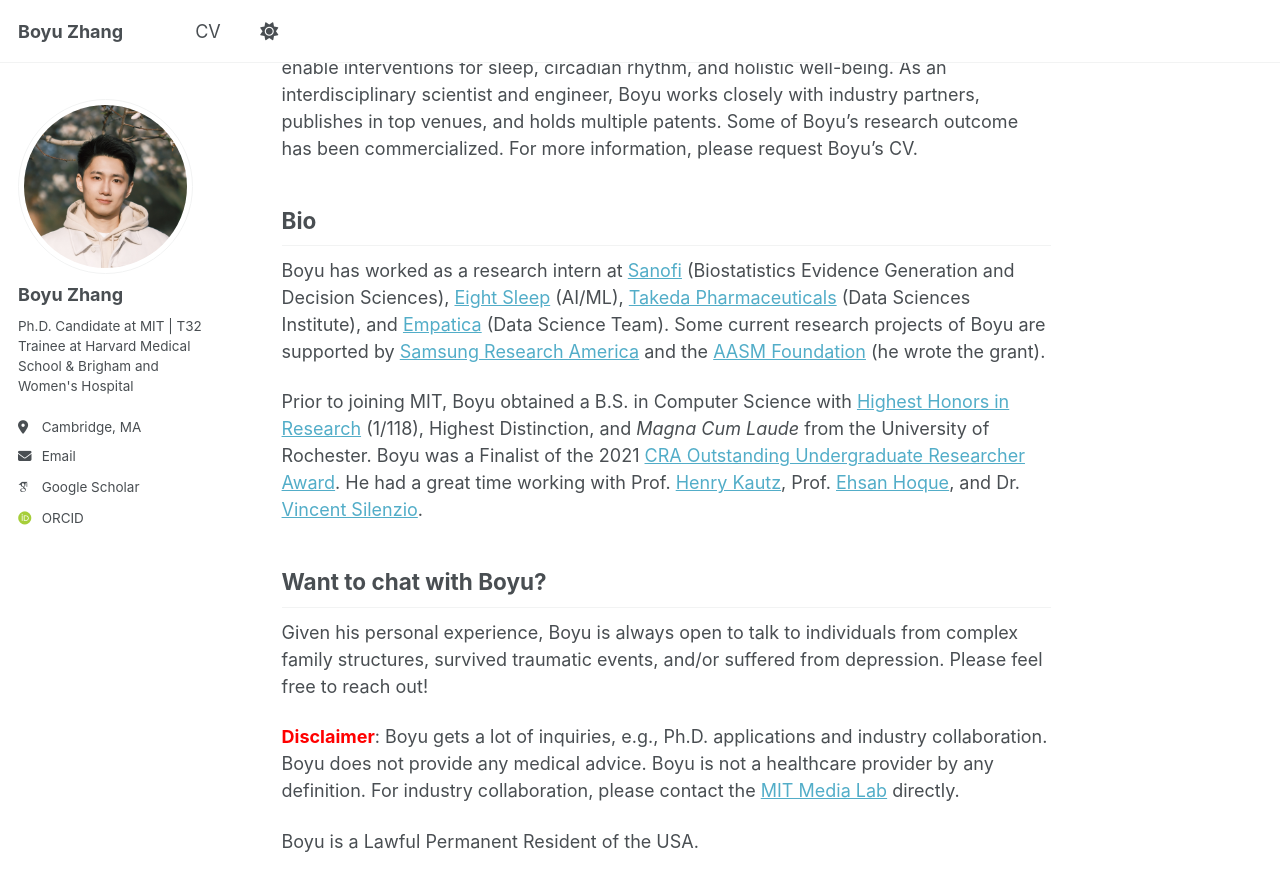
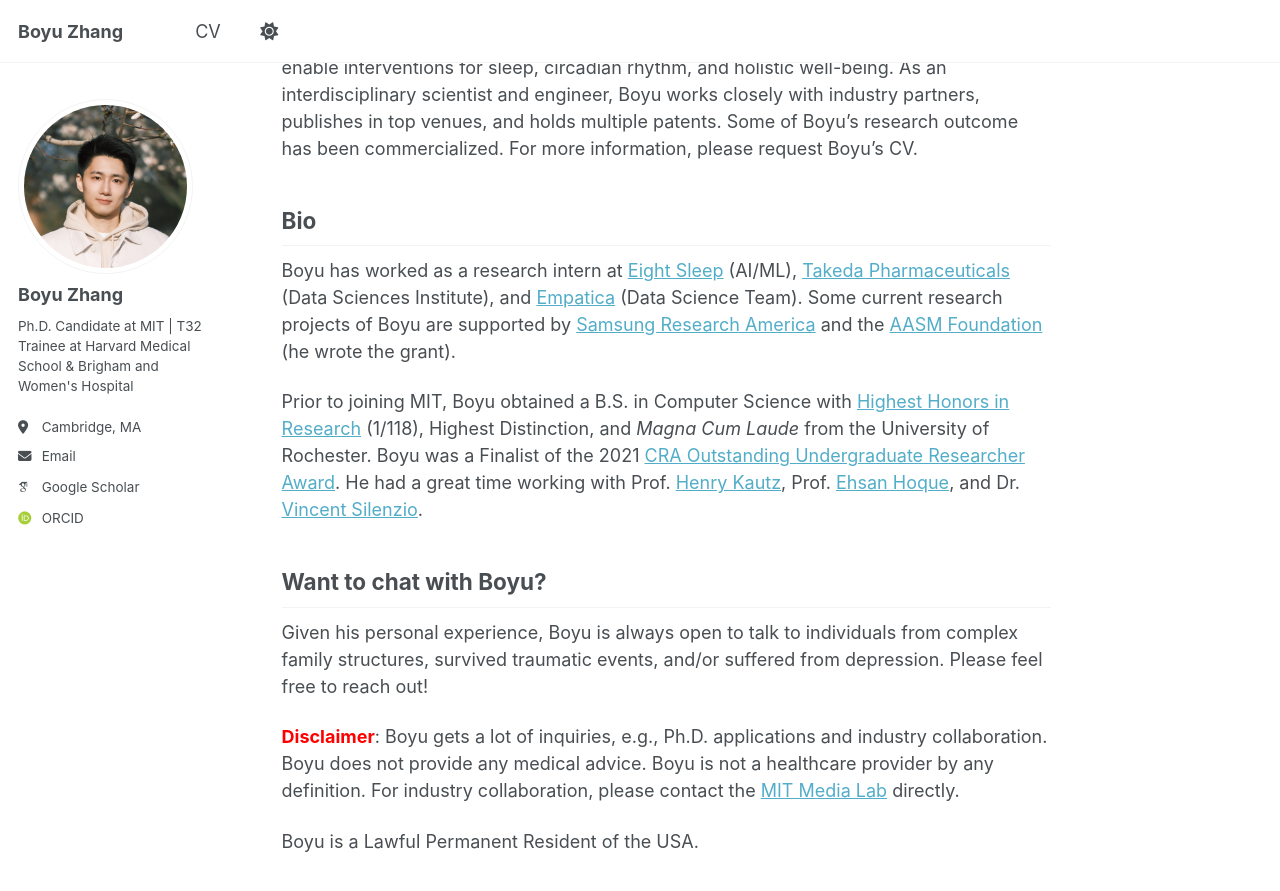
Before and after one commit to boyu-zhang-25/boyu-zhang-25.github.io, a Jekyll site: the page built from _pages/about.md, in a window 1280 px wide and 900 px high, scrolled down 300 px. Shown: the top 891 px of the window. Built offline with Jekyll 4.4.1, drawn with Linux system fonts in a browser that asks for light colours; some web fonts are replaced.

Commit message:
update summer

```diff
--- a/_pages/about.md
+++ b/_pages/about.md
@@ -13,7 +13,7 @@
 
 Bio
 ---
-Boyu has worked as a research intern at [Sanofi](https://www.sanofi.com/en) (Biostatistics Evidence Generation and Decision Sciences), [Eight Sleep](https://www.eightsleep.com/) (AI/ML), [Takeda Pharmaceuticals](https://www.takeda.com/en-us) (Data Sciences Institute), and [Empatica](https://www.empatica.com/) (Data Science Team). Some current research projects of Boyu are supported by [Samsung Research America](https://sra.samsung.com/) and the [AASM Foundation](https://foundation.aasm.org/strategic-research-award/) (he wrote the grant).
+Boyu has worked as a research intern at [Eight Sleep](https://www.eightsleep.com/) (AI/ML), [Takeda Pharmaceuticals](https://www.takeda.com/en-us) (Data Sciences Institute), and [Empatica](https://www.empatica.com/) (Data Science Team). Some current research projects of Boyu are supported by [Samsung Research America](https://sra.samsung.com/) and the [AASM Foundation](https://foundation.aasm.org/strategic-research-award/) (he wrote the grant).
 
 Prior to joining MIT, Boyu obtained a B.S. in Computer Science with [Highest Honors in Research](https://www.cs.rochester.edu/undergraduate/degree-requirements.html) (1/118), Highest Distinction, and *Magna Cum Laude* from the University of Rochester. Boyu was a Finalist of the 2021 [CRA Outstanding Undergraduate Researcher Award](https://cra.org/about/awards/outstanding-undergraduate-researcher-award/#2021). He had a great time working with Prof. [Henry Kautz](https://www.cs.rochester.edu/u/kautz/), Prof. [Ehsan Hoque](https://hoques.com/), and Dr. [Vincent Silenzio](https://sph.rutgers.edu/concentrations/urban-global-public-health/faculty-member.php?id=36094).
 
```
